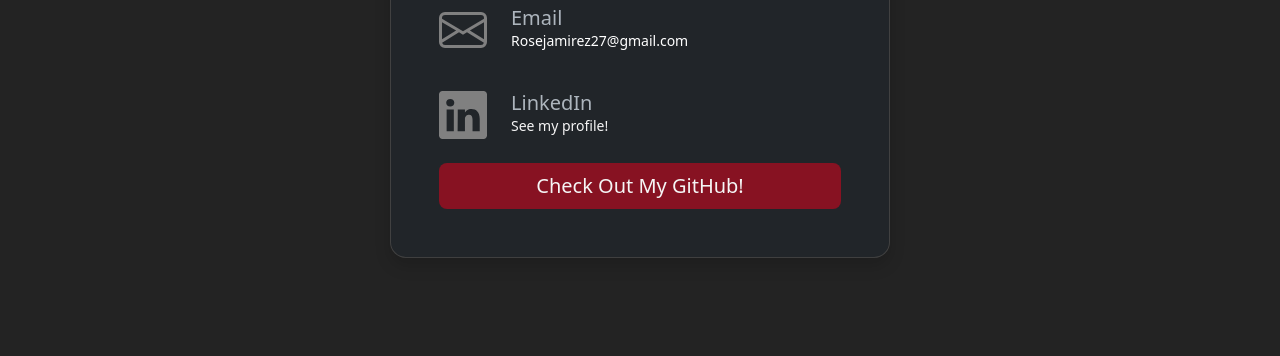
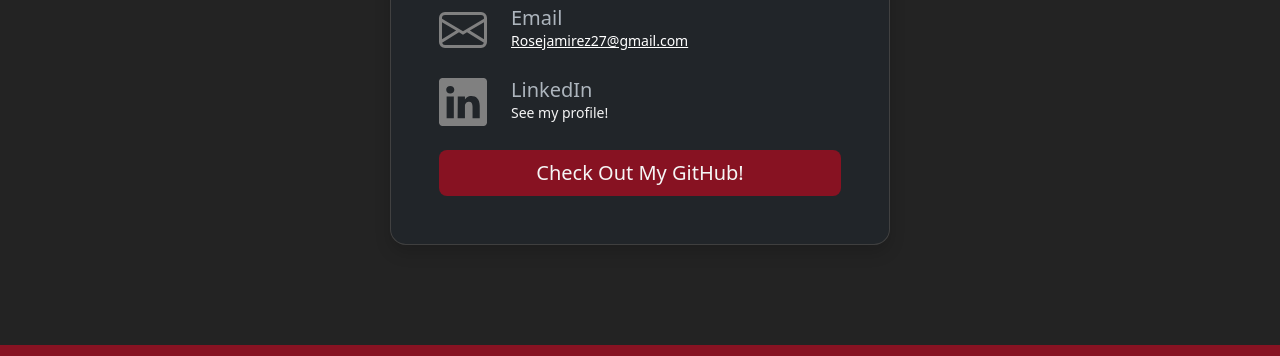
Before and after one commit to nowaymyname27/Personal-Website, a plain HTML site: page contact.html in a window 1280 px wide. Shown: the part 294-650 px from the top of the page. Drawn offline with nearby package versions, Linux system fonts and the light colour scheme.

Commit message:
Added send email functionality

```diff
--- a/contact.html
+++ b/contact.html
@@ -24,7 +24,8 @@
     </section>
 
     <!-- Contact Me -->
-    <div class="modal modal-sheet position-static d-block p-4 py-md-5" tabindex="-1" role="dialog" id="modalTour">
+    <section id="contact">
+      <div class="modal modal-sheet position-static d-block p-4 py-md-5" tabindex="-1" role="dialog" id="modalTour">
         <div class="modal-dialog" role="document">
           <div class="modal-content rounded-4 shadow">
             <div class="modal-body p-5">
@@ -37,7 +38,7 @@
                       </svg>
                   <div>
                     <h5 class="mb-0">Email</h5>
-                    <p class="email" fill="text-white">Rosejamirez27@gmail.com</p>
+                    <a href="mailto:Rosejamirez27@gmail.com" class="email" style="color: white;">Rosejamirez27@gmail.com</a>
                   </div>
                 </li>
                 <li class="d-flex gap-4">
@@ -55,6 +56,7 @@
           </div>
         </div>
       </div>
+    </section>
 
     <!-- Footer -->
     <section id="footer">
```
Also changed, not shown: css/style.css (line endings or trailing spaces).
